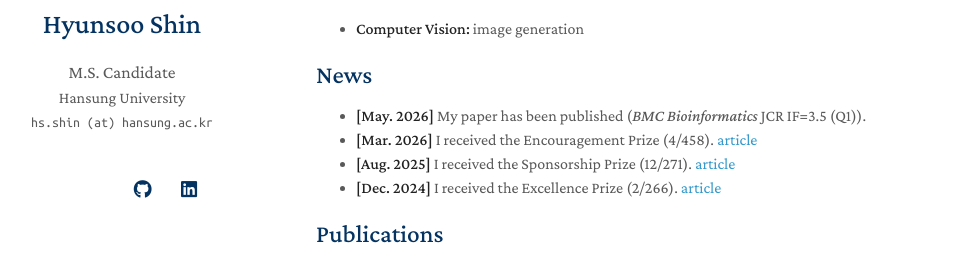
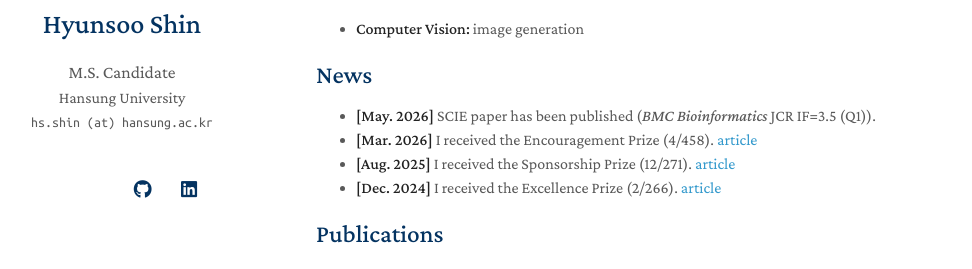
Before and after one commit to YONGJI04/yongji04.github.io, a Jekyll site: the page built from index.md, in a window 1280 px wide. Shown: the part 178-447 px from the top of the page, without its empty margins (154-1126 px from the left). Built offline with Jekyll 4.4.1, drawn with Linux system fonts in a browser that asks for light colours; a style sheet for code colours, icons or effects is not loaded; our own code applies the rules of GitHub Pages for plain Markdown files.

Commit message:
Update index.md

```diff
--- a/index.md
+++ b/index.md
@@ -12,7 +12,7 @@
 
 ## News
 
-- **[May. 2026]** My paper has been published (_BMC Bioinformatics_ JCR IF=3.5 (Q1)).
+- **[May. 2026]** SCIE paper has been published (_BMC Bioinformatics_ JCR IF=3.5 (Q1)).
 - **[Mar. 2026]** I received the Encouragement Prize (4/458). [article](https://v.daum.net/v/HlmMlcWI1Q)
 - **[Aug. 2025]** I received the Sponsorship Prize (12/271). [article](https://www.donga.com/news/It/article/all/20250813/132178039/1)
 - **[Dec. 2024]** I received the Excellence Prize (2/266). [article](https://www.joongang.co.kr/article/25294920)
```
